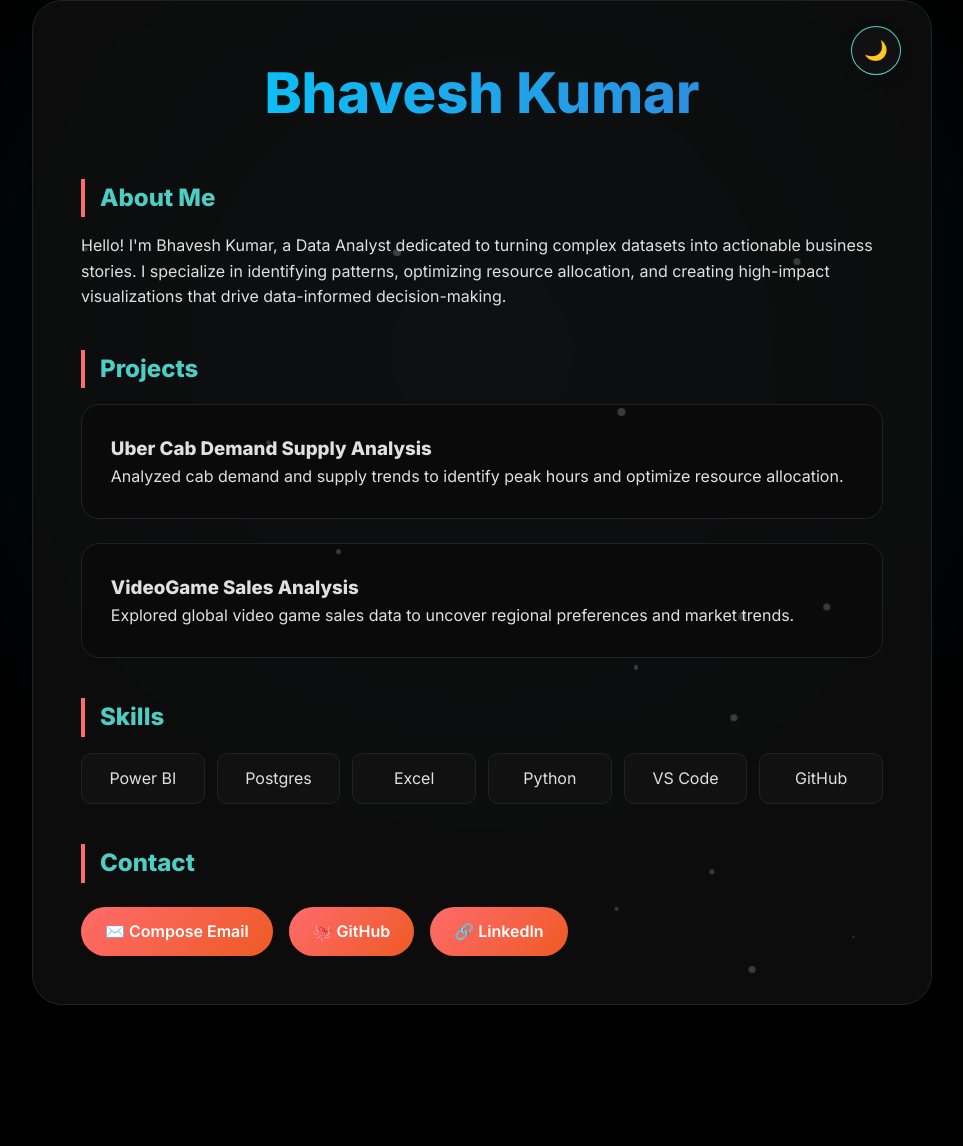
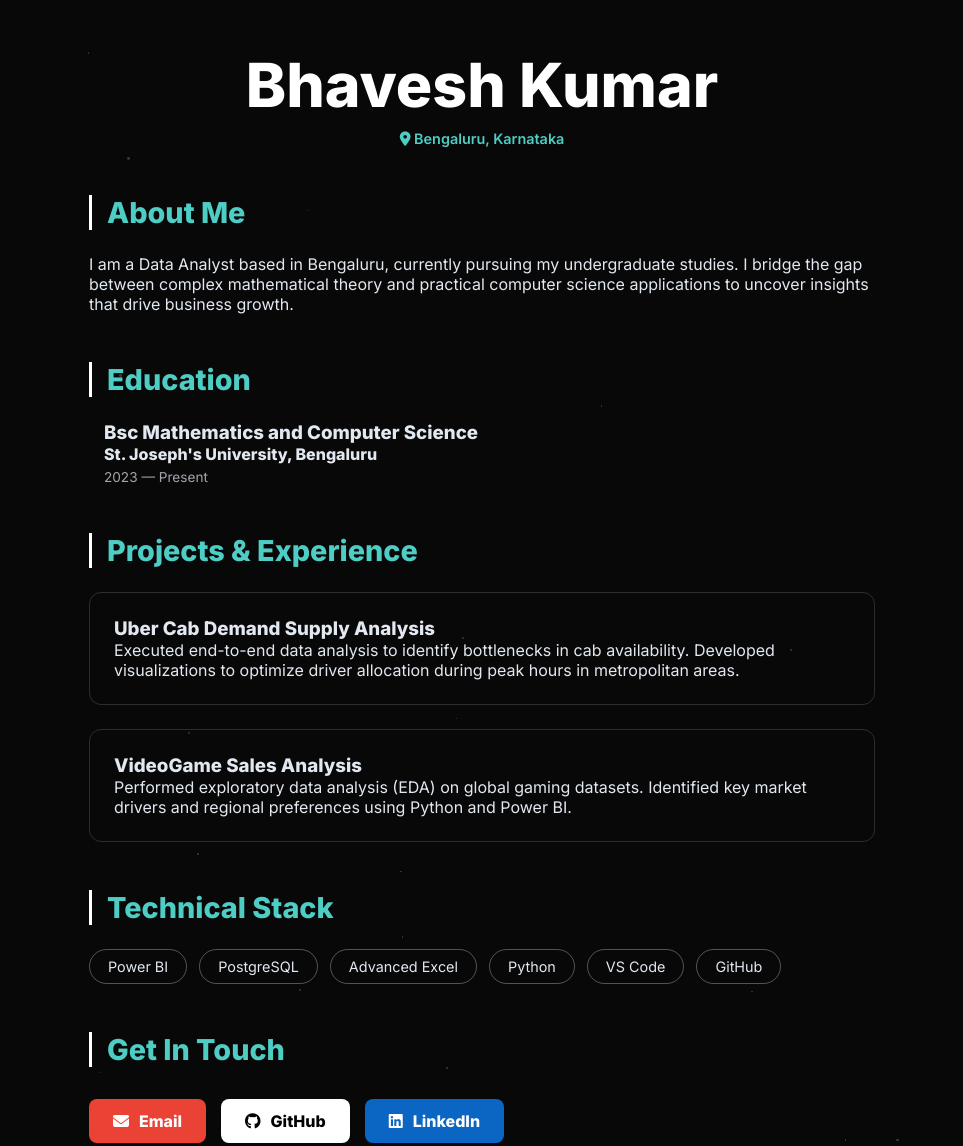
Before and after one commit to bhaveshk-25/My-Portfolio, a website: page index.html in a window 1280 px wide. Shown: the part 48-1194 px from the top of the page, without its empty margins (158-1121 px from the left). Before the commit the page ends 1101 px from the top, so only its background shows below. Drawn offline with Linux system fonts and the light colour scheme.

Commit message:
Info update

```diff
--- a/index.html
+++ b/index.html
@@ -3,37 +3,47 @@
 <head>
     <meta charset="UTF-8">
     <meta name="viewport" content="width=device-width, initial-scale=1.0">
-    <title>Bhavesh Kumar</title>
+    <title>Bhavesh Kumar | Data Analyst</title>
     <link rel="stylesheet" href="style.css">
     <link href="https://fonts.googleapis.com/css2?family=Inter:wght@400;600;800&display=swap" rel="stylesheet">
+    <link rel="stylesheet" href="https://cdnjs.cloudflare.com/ajax/libs/font-awesome/6.4.0/css/all.min.css">
 </head>
-<body>
+<body class="dark-mode">
     <div class="container">
         <header>
-            <button id="theme-toggle" class="theme-btn" title="Switch Theme">🌙</button>
             <h1 id="main-title">Bhavesh Kumar</h1>
+            <p class="location-tag"><i class="fa-solid fa-location-dot"></i> Bengaluru, Karnataka</p>
         </header>
 
         <section class="about">
             <h2>About Me</h2>
-            <p>Hello! I'm Bhavesh Kumar, a Data Analyst dedicated to turning complex datasets into actionable business stories. I specialize in identifying patterns, optimizing resource allocation, and creating high-impact visualizations that drive data-informed decision-making.</p>
+            <p>I am a Data Analyst based in Bengaluru, currently pursuing my undergraduate studies. I bridge the gap between complex mathematical theory and practical computer science applications to uncover insights that drive business growth.</p>
         </section>
 
-        <section class="projects">
-            <h2>Projects</h2>
+        <section class="education">
+            <h2>Education</h2>
+            <div class="edu-item">
+                <h3>Bsc Mathematics and Computer Science</h3>
+                <p><strong>St. Joseph's University, Bengaluru</strong></p>
+                <p class="date-tag">2023 — Present</p>
+            </div>
+        </section>
+
+        <section class="experience projects">
+            <h2>Projects & Experience</h2>
             <h3>Uber Cab Demand Supply Analysis</h3>
-            <p>Analyzed cab demand and supply trends to identify peak hours and optimize resource allocation.</p>
+            <p>Executed end-to-end data analysis to identify bottlenecks in cab availability. Developed visualizations to optimize driver allocation during peak hours in metropolitan areas.</p>
 
             <h3>VideoGame Sales Analysis</h3>
-            <p>Explored global video game sales data to uncover regional preferences and market trends.</p>
+            <p>Performed exploratory data analysis (EDA) on global gaming datasets. Identified key market drivers and regional preferences using Python and Power BI.</p>
         </section>
 
         <section class="skills">
-            <h2>Skills</h2>
+            <h2>Technical Stack</h2>
             <ul>
                 <li>Power BI</li>
-                <li>Postgres</li>
-                <li>Excel</li>
+                <li>PostgreSQL</li>
+                <li>Advanced Excel</li>
                 <li>Python</li>
                 <li>VS Code</li>
                 <li>GitHub</li>
@@ -41,15 +51,14 @@
         </section>
 
         <section class="contact">
-            <h2>Contact</h2>
+            <h2>Get In Touch</h2>
             <div id="contact-area">
-                <p>Email: <a href="mailto:qwerty@gmail.com?subject=Portfolio Inquiry" target="_blank">qwerty@gmail.com</a></p>
-                <p>GitHub: <a href="https://github.com/bhaveshk-25" target="_blank">github.com/bhaveshk-25</a></p>
-                <p>LinkedIn: <a href="https://linkedin.com/" target="_blank">linkedin.com</a></p>
+                <p><a href="mailto:qwerty@gmail.com">qwerty@gmail.com</a></p>
+                <p><a href="https://github.com/bhaveshk-25">github.com/bhaveshk-25</a></p>
+                <p><a href="https://linkedin.com/in/bhavesh-kumar-9b7a16225">linkedin.com/in/bhavesh-kumar</a></p>
             </div>
         </section>
     </div>
-
     <script src="script.js"></script>
 </body>
 </html>
--- a/script.js
+++ b/script.js
@@ -1,105 +1,71 @@
-document.addEventListener('DOMContentLoaded', function() {
-    createFloatingParticles();
-    initScrollAnimations();
-    addTypingAnimation();
-    addProjectCardEffects();
-    enhanceContactLinks();
-    initThemeSwitcher();
+document.addEventListener('DOMContentLoaded', () => {
+    createParticles();
+    animateTyping();
+    setupCards();
+    formatContact();
 });
 
-function initThemeSwitcher() {
-    const themeBtn = document.getElementById('theme-toggle');
-    const body = document.body;
-
-    const savedTheme = localStorage.getItem('theme') || 'dark';
-    if (savedTheme === 'light') {
-        body.classList.add('light-mode');
-        themeBtn.textContent = '☀️';
-    }
-
-    themeBtn.addEventListener('click', () => {
-        body.classList.toggle('light-mode');
-        const isLight = body.classList.contains('light-mode');
-        themeBtn.textContent = isLight ? '☀️' : '🌙';
-        localStorage.setItem('theme', isLight ? 'light' : 'dark');
-    });
-}
-
-function createFloatingParticles() {
+function createParticles() {
     const container = document.querySelector('.container');
-    for (let i = 0; i < 15; i++) {
-        const particle = document.createElement('div');
-        particle.classList.add('particle');
-        const size = Math.random() * 6 + 2 + 'px';
-        particle.style.width = size;
-        particle.style.height = size;
-        particle.style.left = Math.random() * 100 + '%';
-        particle.style.top = Math.random() * 100 + '%';
-        particle.style.animationDelay = Math.random() * 5 + 's';
-        container.appendChild(particle);
+    for (let i = 0; i < 20; i++) {
+        const p = document.createElement('div');
+        p.className = 'particle';
+        const size = Math.random() * 2 + 1 + 'px';
+        p.style.width = size; p.style.height = size;
+        p.style.left = Math.random() * 100 + '%';
+        p.style.top = Math.random() * 100 + '%';
+        p.style.animation = `float ${Math.random() * 10 + 10}s infinite linear`;
+        container.appendChild(p);
     }
 }
 
-function initScrollAnimations() {
-    const observer = new IntersectionObserver(entries => {
-        entries.forEach(entry => {
-            if (entry.isIntersecting) {
-                entry.target.style.opacity = '1';
-                entry.target.style.transform = 'translateY(0)';
-            }
-        });
-    }, { threshold: 0.1 });
-
-    document.querySelectorAll('h2, .project-card, li').forEach(el => {
-        el.style.opacity = '0';
-        el.style.transform = 'translateY(20px)';
-        el.style.transition = 'all 0.6s ease-out';
-        observer.observe(el);
-    });
-}
-
-function addTypingAnimation() {
-    const title = document.getElementById('main-title');
-    const text = title.textContent;
-    title.textContent = '';
+function animateTyping() {
+    const el = document.getElementById('main-title');
+    const txt = el.textContent; el.textContent = '';
     let i = 0;
     const type = () => {
-        if (i < text.length) {
-            title.textContent += text.charAt(i);
-            i++;
-            setTimeout(type, 100);
-        }
+        if (i < txt.length) { el.textContent += txt.charAt(i++); setTimeout(type, 100); }
     };
     setTimeout(type, 300);
 }
 
-function addProjectCardEffects() {
-    const projects = document.querySelectorAll('.projects h3');
-    projects.forEach(h3 => {
+function setupCards() {
+    const headers = document.querySelectorAll('.projects h3');
+    headers.forEach(h => {
         const card = document.createElement('div');
         card.className = 'project-card';
-        const desc = h3.nextElementSibling;
-        h3.parentNode.insertBefore(card, h3);
-        card.appendChild(h3);
-        if (desc) card.appendChild(desc);
+        const p = h.nextElementSibling;
+        h.parentNode.insertBefore(card, h);
+        card.append(h, p);
     });
 }
 
-function enhanceContactLinks() {
+function formatContact() {
     const area = document.getElementById('contact-area');
     const links = area.querySelectorAll('a');
-    const wrapper = document.createElement('div');
-    wrapper.className = 'contact-links';
+    const wrap = document.createElement('div');
+    wrap.className = 'contact-links';
 
     links.forEach(l => {
-        const btn = document.createElement('a');
-        btn.href = l.href;
-        btn.target = "_blank";
-        if (l.href.includes('mailto')) btn.innerHTML = '✉️ Compose Email';
-        else if (l.href.includes('github')) btn.innerHTML = '🐙 GitHub';
-        else btn.innerHTML = '🔗 LinkedIn';
-        wrapper.appendChild(btn);
+        const n = document.createElement('a');
+        n.href = l.href;
+        n.target = "_blank";
+
+        if (l.href.includes('mailto')) {
+            n.innerHTML = '<i class="fa-solid fa-envelope"></i> Email';
+            n.className = 'btn-email';
+        }
+        else if (l.href.includes('github')) {
+            n.innerHTML = '<i class="fa-brands fa-github"></i> GitHub';
+            n.className = 'btn-github';
+        }
+        else if (l.href.includes('linkedin')) {
+            n.innerHTML = '<i class="fa-brands fa-linkedin"></i> LinkedIn';
+            n.className = 'btn-linkedin';
+        }
+        wrap.appendChild(n);
     });
+
     area.innerHTML = '';
-    area.appendChild(wrapper);
+    area.appendChild(wrap);
 }
--- a/style.css
+++ b/style.css
@@ -1,190 +1,118 @@
-/* Color Variables */
 :root {
-    /* "Midnight Black" Dark Mode */
-    --bg-main: #000000;
-    --container-bg: rgba(15, 15, 15, 0.85);
-    --text-main: #e0e0e0;
-    --card-bg: #0a0a0a;
-    --border-color: #222222;
-    --skill-bg: #111111;
+    /* Pure 95% Black Background */
+    --bg-main: #080808;
+    --text-main: #e2e8f0;
     --accent-color: #4ecdc4;
-    --particle-color: rgba(255, 255, 255, 0.2);
-    --glow-color: rgba(0, 210, 255, 0.15);
 }
 
-/* "Vibrant Sky" Light Mode */
-body.light-mode {
-    --bg-main: #f0f4f8;
-    --container-bg: rgba(255, 255, 255, 0.9);
-    --text-main: #1a202c;
-    --card-bg: #ffffff;
-    --border-color: rgba(0, 0, 0, 0.08);
-    --skill-bg: #e2e8f0;
-    --accent-color: #3a7bd5;
-    --particle-color: rgba(58, 123, 213, 0.15);
-    --glow-color: rgba(58, 123, 213, 0.08);
-}
-
-* {
-    margin: 0;
-    padding: 0;
-    box-sizing: border-box;
-}
+* { margin: 0; padding: 0; box-sizing: border-box; }
 
 body {
     font-family: 'Inter', sans-serif;
-    line-height: 1.6;
     color: var(--text-main);
-    background: var(--bg-main);
+    background-color: var(--bg-main);
     min-height: 100vh;
-    transition: background 0.6s ease, color 0.6s ease;
     overflow-x: hidden;
 }
 
-/* Universal Background Animation */
-body::before {
-    content: '';
-    position: fixed;
-    top: -50%;
-    left: -50%;
-    width: 200%;
-    height: 200%;
-    /* This gradient uses the variable to change color between modes */
-    background: radial-gradient(circle, var(--glow-color) 0%, transparent 40%);
-    animation: rotateBg 25s linear infinite;
-    z-index: -1;
-}
-
-@keyframes rotateBg {
-    from { transform: rotate(0deg); }
-    to { transform: rotate(360deg); }
-}
-
+/* Full Transparency for Container */
 .container {
-    max-width: 900px;
-    margin: 3rem auto;
-    padding: 3rem;
-    background: var(--container-bg);
-    backdrop-filter: blur(20px);
-    border: 1px solid var(--border-color);
-    border-radius: 30px;
-    box-shadow: 0 25px 50px rgba(0, 0, 0, 0.4);
+    max-width: 850px;
+    margin: 4rem auto;
+    padding: 2rem;
+    background: transparent;
+    border: none;
     position: relative;
     z-index: 1;
 }
 
-.theme-btn {
-    position: absolute;
-    top: 25px;
-    right: 30px;
-    background: var(--skill-bg);
-    border: 1px solid var(--accent-color);
-    color: var(--text-main);
-    padding: 12px;
-    border-radius: 50%;
-    cursor: pointer;
-    font-size: 1.2rem;
-    transition: all 0.3s ease;
-    box-shadow: 0 4px 15px rgba(0,0,0,0.1);
-}
-
-.theme-btn:hover {
-    transform: scale(1.1) rotate(15deg);
-    background: var(--accent-color);
-    color: white;
+.location-tag {
+    text-align: center;
+    font-size: 0.9rem;
+    color: var(--accent-color);
+    margin-top: -1.5rem;
+    margin-bottom: 2rem;
+    font-weight: 600;
 }
 
 h1 {
-    font-size: 3.5rem;
-    background: linear-gradient(90deg, #00d2ff, #3a7bd5, #ff6b6b);
-    background-size: 200%;
-    -webkit-background-clip: text;
-    -webkit-text-fill-color: transparent;
+    font-size: 3.8rem;
     text-align: center;
+    color: #ffffff;
     margin-bottom: 2rem;
-    animation: gradientShift 5s infinite;
 }
 
 h2 {
     color: var(--accent-color);
-    border-left: 4px solid #ff6b6b;
+    border-left: 3px solid #ffffff;
     padding-left: 15px;
-    margin: 2.5rem 0 1rem;
+    margin: 3rem 0 1.5rem;
+    font-size: 1.8rem;
 }
 
+.edu-item { margin-bottom: 1.5rem; padding-left: 15px; }
+.date-tag { font-size: 0.85rem; opacity: 0.7; margin-top: 5px; }
+
+/* Full Transparency for Project Cards */
 .project-card {
-    background: var(--card-bg);
-    padding: 1.8rem;
-    border-radius: 18px;
+    background: transparent;
+    padding: 1.5rem;
+    border-radius: 12px;
     margin-bottom: 1.5rem;
-    border: 1px solid var(--border-color);
-    transition: transform 0.4s cubic-bezier(0.175, 0.885, 0.32, 1.275), border 0.3s ease, box-shadow 0.3s ease;
+    border: 1px solid rgba(255, 255, 255, 0.15); /* Subtle border for structure */
+    transition: all 0.3s ease;
 }
 
 .project-card:hover {
-    transform: scale(1.03);
-    border: 1px solid var(--accent-color);
-    box-shadow: 0 10px 30px rgba(0, 0, 0, 0.2);
+    transform: translateY(-5px);
+    border-color: var(--accent-color);
+    background: rgba(255, 255, 255, 0.02); /* Very slight lift on hover */
 }
 
-ul {
-    display: grid;
-    grid-template-columns: repeat(auto-fit, minmax(120px, 1fr));
-    gap: 12px;
-    list-style: none;
+ul { display: flex; flex-wrap: wrap; gap: 12px; list-style: none; }
+
+li {
+    background: transparent;
+    padding: 8px 18px;
+    border-radius: 30px;
+    border: 1px solid rgba(255, 255, 255, 0.3);
+    font-weight: 500;
+    font-size: 0.9rem;
 }
 
-li {
-    background: var(--skill-bg);
-    padding: 12px;
-    border-radius: 10px;
-    text-align: center;
-    border: 1px solid var(--border-color);
+/* Official Contact Buttons */
+.contact-links { display: flex; gap: 15px; flex-wrap: wrap; margin-top: 2rem; }
+
+.contact-links a {
+    display: inline-flex;
+    align-items: center;
+    gap: 10px;
+    text-decoration: none;
+    padding: 12px 24px;
+    border-radius: 8px;
+    font-weight: 700;
     transition: 0.3s;
 }
 
-li:hover {
-    border-color: var(--accent-color);
-    transform: translateY(-2px);
+.btn-email {
+    background: #ea4335;
+    color: white;
 }
 
-.contact-links {
-    display: flex;
-    gap: 1rem;
-    flex-wrap: wrap;
-    margin-top: 1.5rem;
+.btn-github {
+    background: #ffffff;
+    color: #000000; /* Black logo on white button */
 }
 
-.contact-links a {
-    text-decoration: none;
-    color: white;
-    padding: 12px 24px;
-    border-radius: 30px;
-    background: linear-gradient(135deg, #ff6b6b, #ee5a24);
-    font-weight: 600;
-    transition: 0.3s;
+.btn-linkedin {
+    background: #0A66C2;
+    color: #ffffff; /* Official LinkedIn Blue */
 }
 
 .contact-links a:hover {
     transform: translateY(-3px);
-    box-shadow: 0 5px 15px rgba(238, 90, 36, 0.4);
+    filter: brightness(1.1);
 }
 
-.particle {
-    position: absolute;
-    background: var(--particle-color);
-    border-radius: 50%;
-    pointer-events: none;
-    animation: float 10s infinite alternate;
-}
-
-@keyframes float {
-    from { transform: translateY(0) translateX(0); }
-    to { transform: translateY(-20px) translateX(10px); }
-}
-
-@keyframes gradientShift {
-    0% { background-position: 0% 50%; }
-    50% { background-position: 100% 50%; }
-    100% { background-position: 0% 50%; }
-}
+/* Sublte stars/particles to keep it from being too flat */
+.particle { position: absolute; background: rgba(255,255,255,0.2); border-radius: 50%; pointer-events: none; }
```
